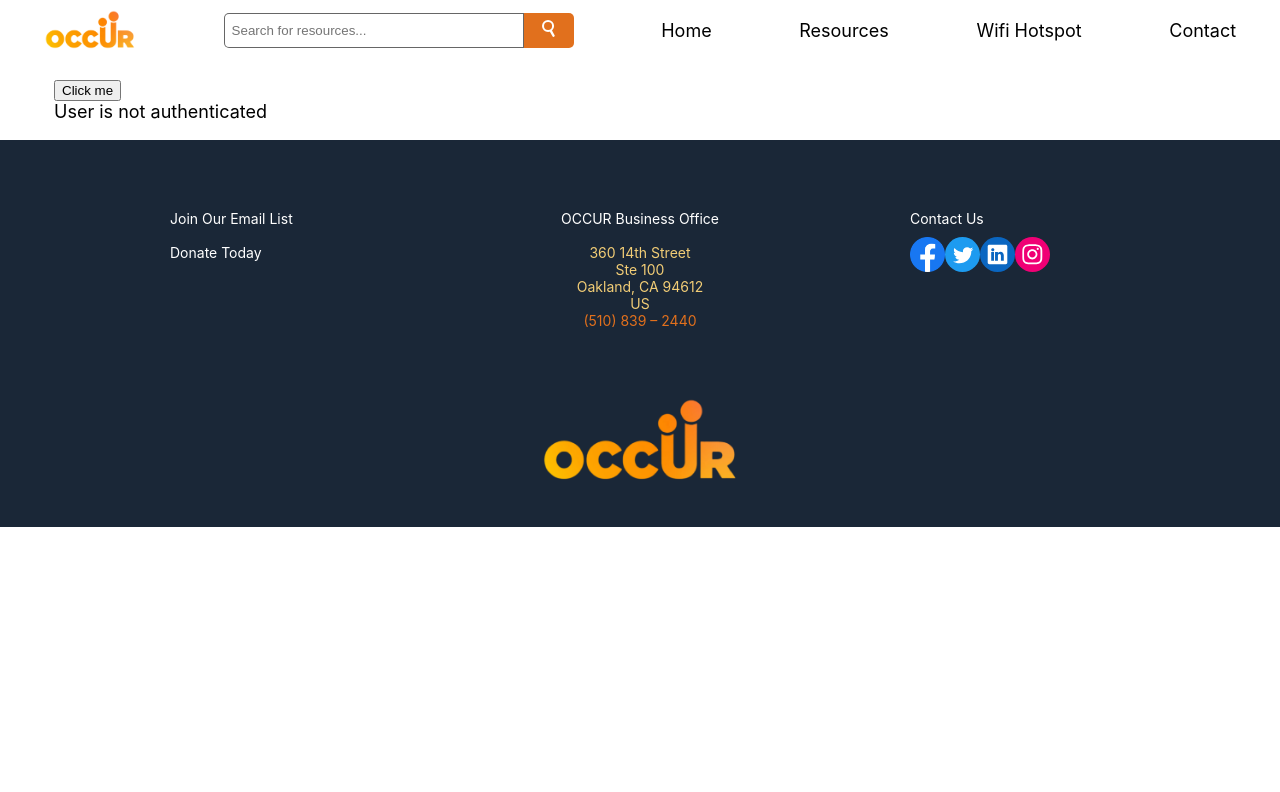
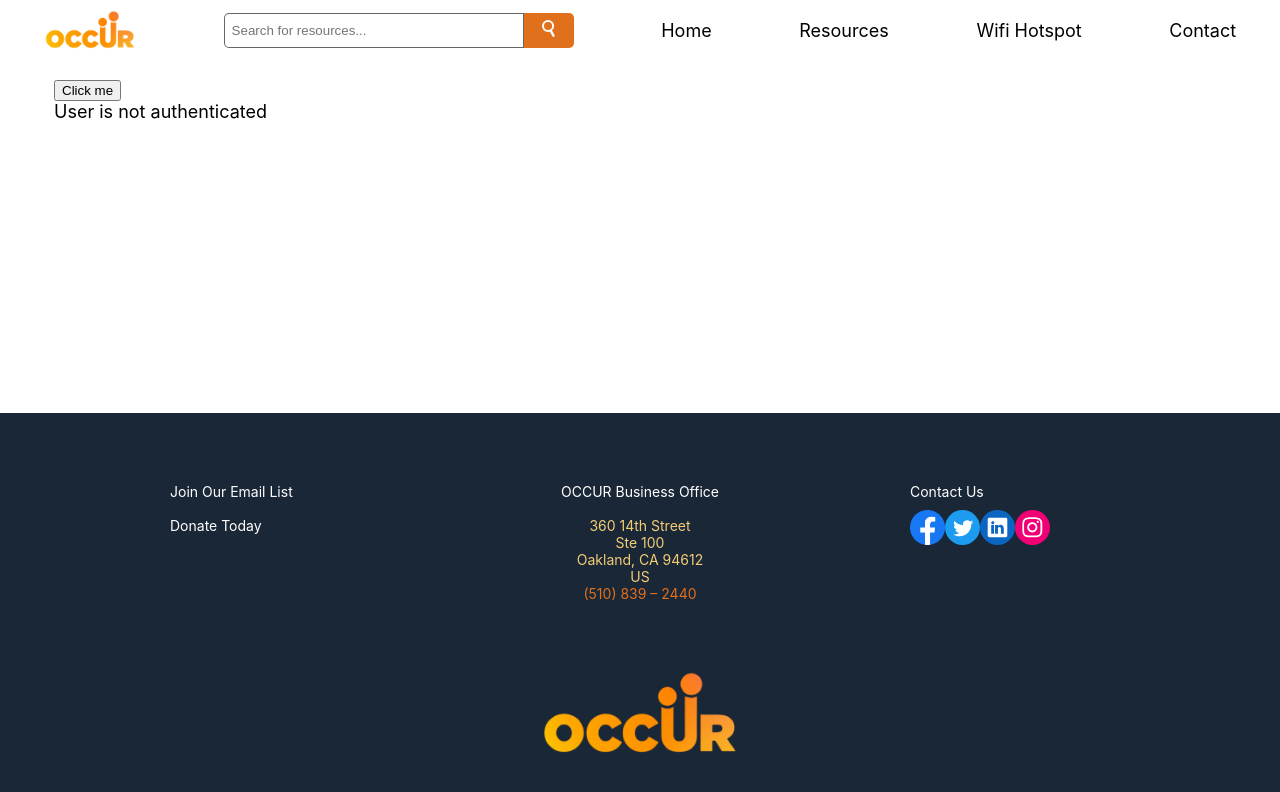
Before and after one commit to JumboCode/OCCUR, a Next.js app in the folder client/: page / in a window 1280 px wide. Shown: the top 792 px of the page. Built offline with nearby package versions, Linux system fonts and the light colour scheme; no server answers; what auth0-js would draw is missing.

Commit message:
Footer sticky to bottom of page

```diff
--- a/client/src/pages/_app.jsx
+++ b/client/src/pages/_app.jsx
@@ -11,11 +11,13 @@
 export default function AppContainer({ Component, pageProps }) {
   return (
     <AuthProvider>
-      <Header />
-      <div className={styles.container}>
-        <Component {...pageProps} />
+      <div className={styles.page}>
+        <Header />
+        <div className={styles.container}>
+          <Component {...pageProps} />
+        </div>
+        <Footer />
       </div>
-      <Footer />
     </AuthProvider>
   );
 }
--- a/client/src/pages/app.module.scss
+++ b/client/src/pages/app.module.scss
@@ -1,3 +1,13 @@
+.page {
+  display: flex;
+  flex-direction: column;
+  min-height: 100vh;
+
+  & > :last-child {
+    margin-top: auto;
+  }
+}
+
 .container {
   padding: 1rem 3rem;
 }
--- a/client/src/pages/index.jsx
+++ b/client/src/pages/index.jsx
@@ -19,6 +19,5 @@
         authenticated
       </div>
     </div>
-
   );
 }
--- a/client/src/styles/base.scss
+++ b/client/src/styles/base.scss
@@ -2,7 +2,7 @@
 body {
   padding: 0;
   margin: 0;
-  min-width: 100%;
+  width: 100%;
   min-height: 100%;
 }
 
```
